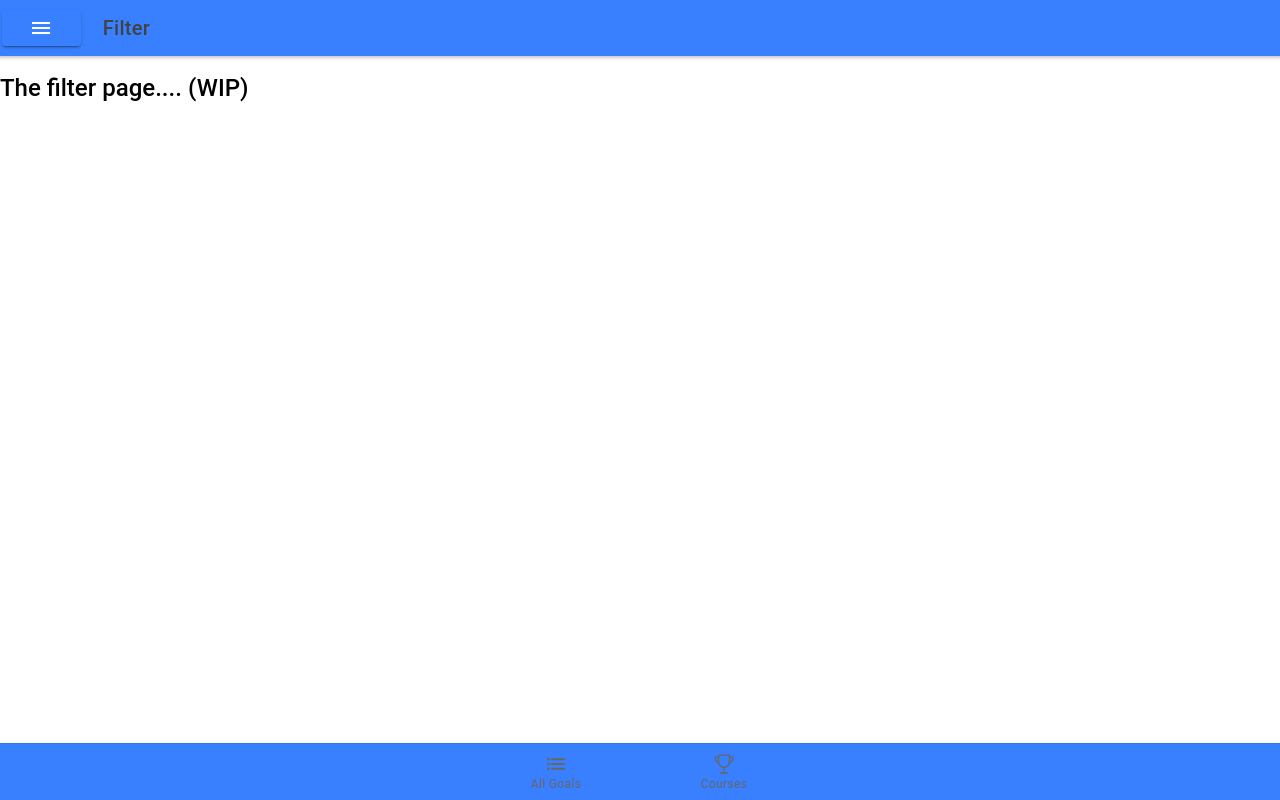
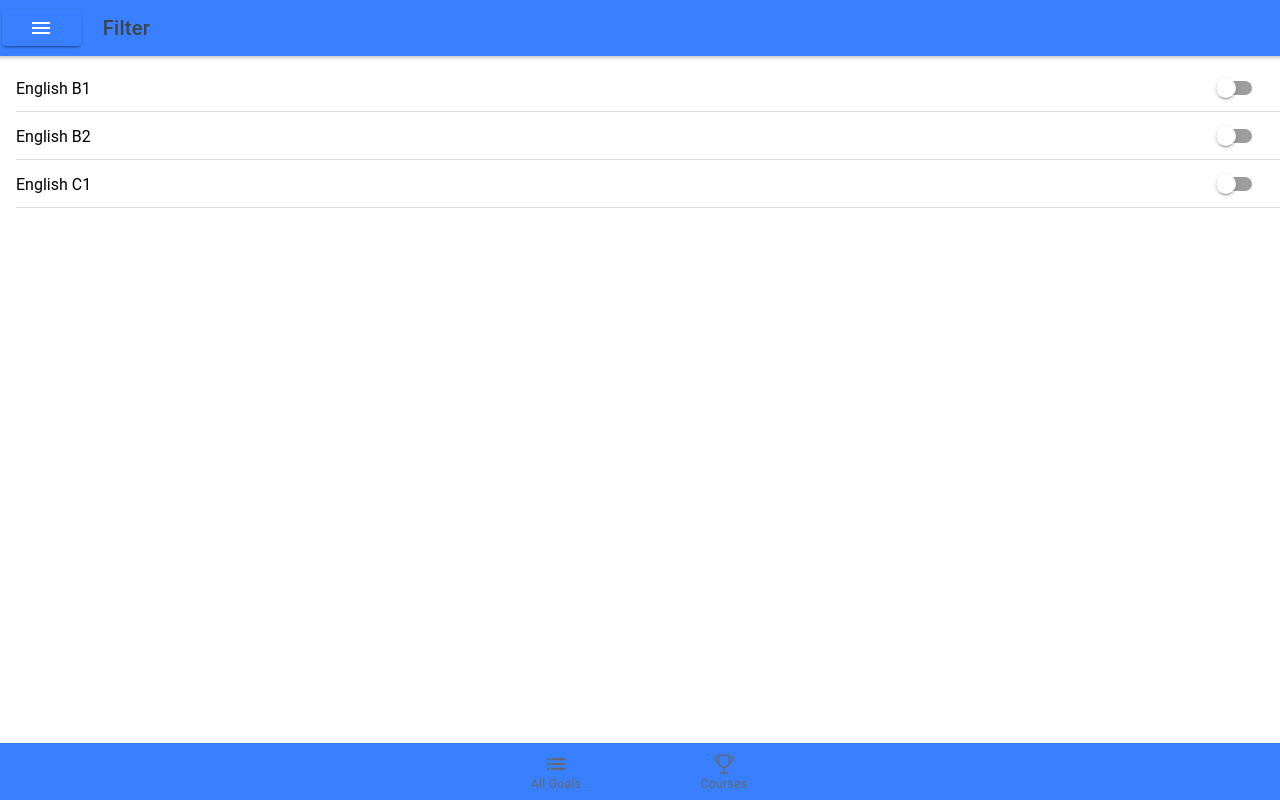
Before and after one commit to joel/Ionic-Courses-App, a React (Create React App) app: page /filter in a window 1280 px wide. Built offline with nearby package versions, Linux system fonts and the light colour scheme; the HTML template or start-up script is replaced by a standard one.

Commit message:
8. Ionic Component Deep Dive > 16-adding-toggles-for-filtering

```diff
--- a/src/pages/Filter.tsx
+++ b/src/pages/Filter.tsx
@@ -6,10 +6,20 @@ import { IonPage,
   IonTitle,
   IonContent,
   IonButton,
-  IonMenuButton
+  IonMenuButton,
+  IonList,
+  IonItem,
+  IonLabel,
+  IonToggle
 } from '@ionic/react';
 
+import { COURSE_DATA } from './Courses';
+
 const Filter: React.FC = () => {
+  const courseFilterChangeHandler = (event: CustomEvent) => {
+    console.log(event);
+  };
+
   return (
     <IonPage>
       <IonHeader>
@@ -23,9 +33,17 @@ const Filter: React.FC = () => {
         </IonToolbar>
       </IonHeader>
       <IonContent>
-        <h2>
-          The filter page.... (WIP)
-        </h2>
+        <IonList>
+          {COURSE_DATA.map(course => (
+            <IonItem key={course.id}>
+              <IonLabel>{course.title}</IonLabel>
+              <IonToggle
+                value={course.id}
+                onIonChange={courseFilterChangeHandler}
+              />
+            </IonItem>
+          ))}
+        </IonList>
       </IonContent>
     </IonPage>
   );
```
